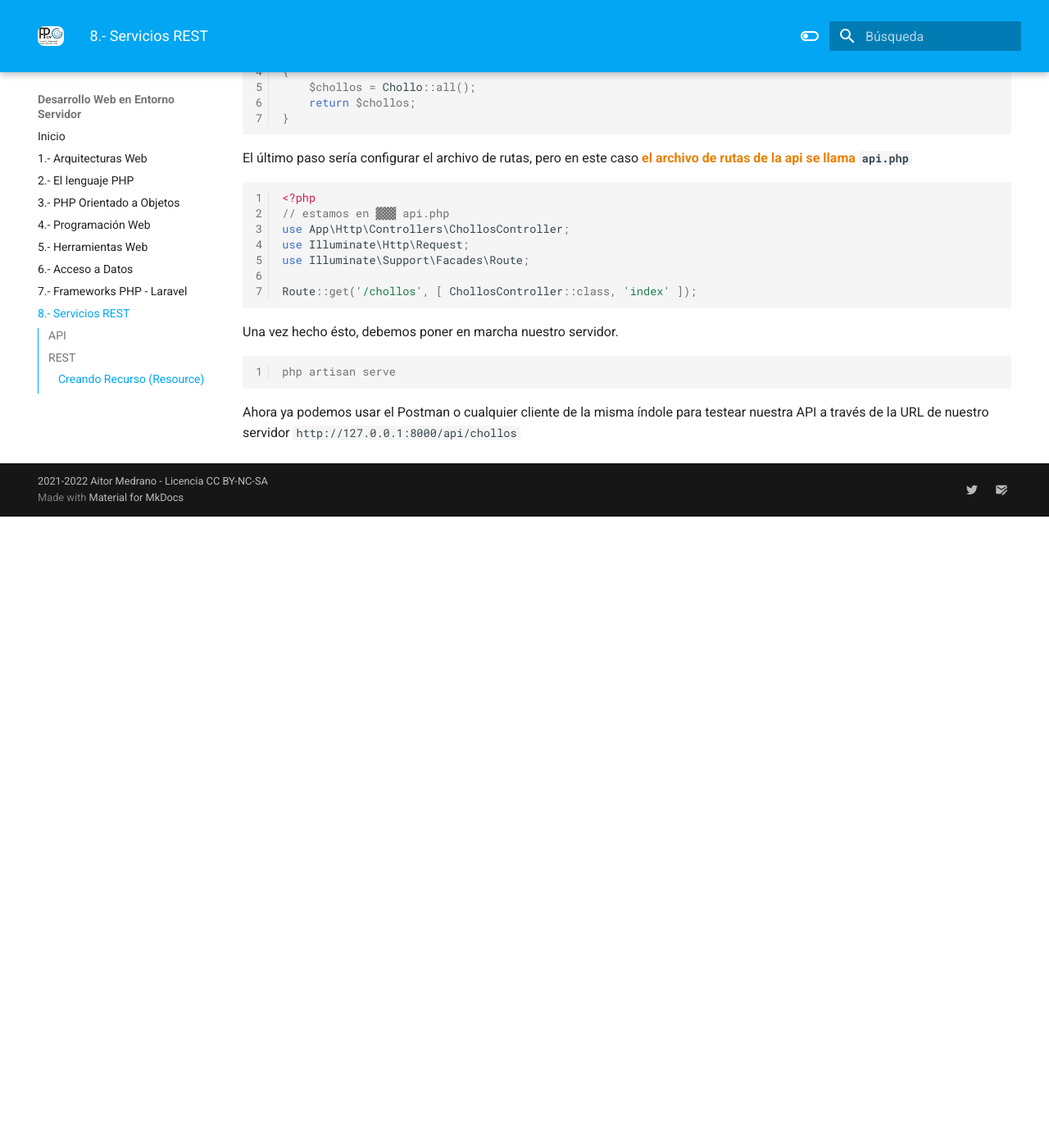
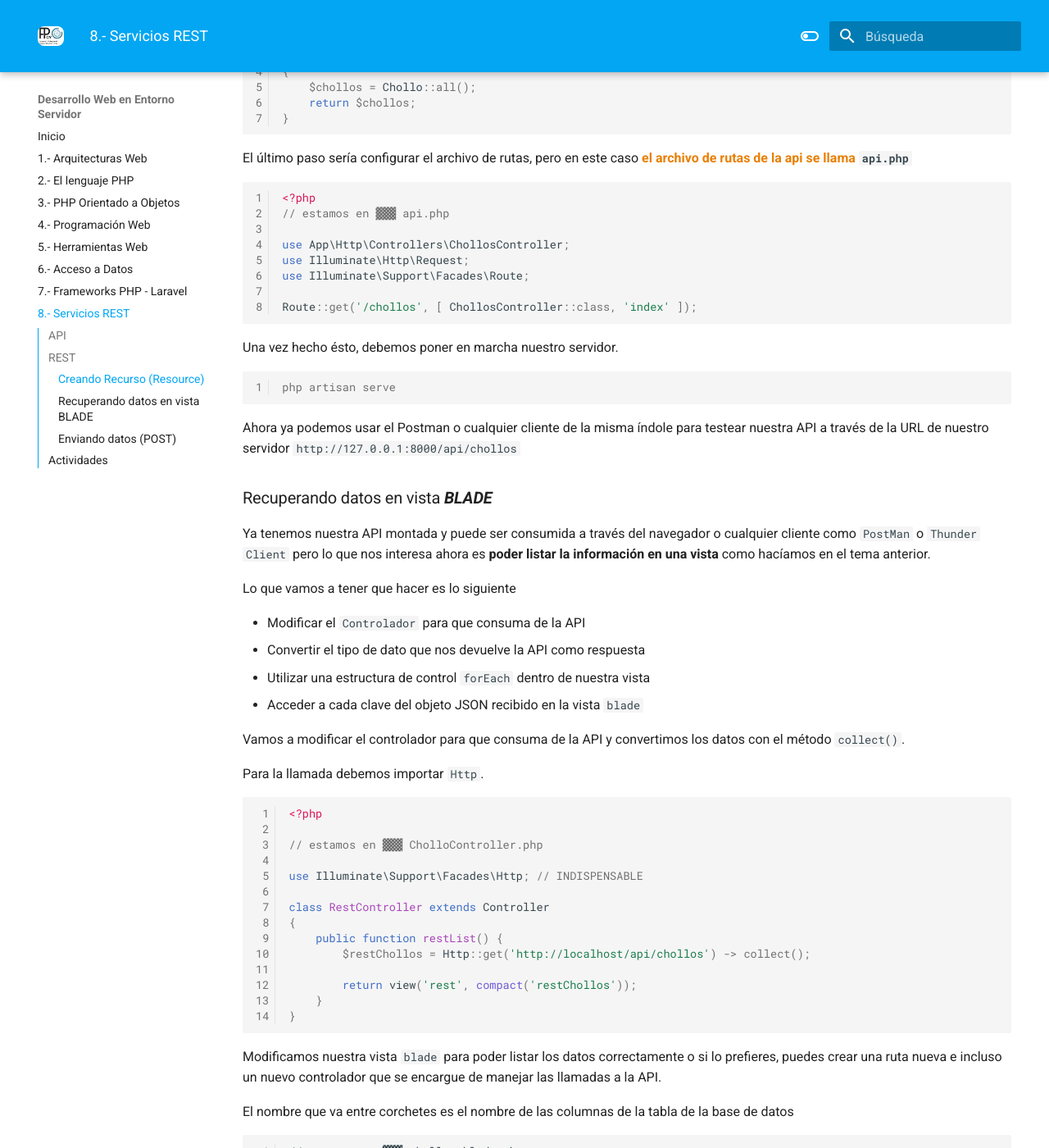
Before and after one commit to aitor-medrano/dwes2122, an MkDocs documentation site: the page built from docs/09rest.md, in a window 1280 px wide and 1400 px high, scrolled down 1770 px. Shown: the whole window at 82% size. Built offline with MkDocs 1.6.1 and Material for MkDocs 9.7.7, drawn with Linux system fonts in a browser that asks for light colours; before the commit the page ends 2400 px from its top, so only the background shows below that; some of the changed text lies outside the part shown.

Commit message:
Mostrando datos de api en vistas y método POST

````diff
--- a/docs/09rest.md
+++ b/docs/09rest.md
@@ -92,6 +92,7 @@
 ```php
 <?php
 // estamos en ▓▓▓ api.php
+
 use App\Http\Controllers\ChollosController;
 use Illuminate\Http\Request;
 use Illuminate\Support\Facades\Route;
@@ -106,6 +107,76 @@
 ```
 
 Ahora ya podemos usar el Postman o cualquier cliente de la misma índole para testear nuestra API a través de la URL de nuestro servidor `http://127.0.0.1:8000/api/chollos`
+
+### Recuperando datos en vista ***BLADE***
+
+Ya tenemos nuestra API montada y puede ser consumida a través del navegador o cualquier cliente como `PostMan` o `Thunder Client` pero lo que nos interesa ahora es **poder listar la información en una vista** como hacíamos en el tema anterior.
+
+Lo que vamos a tener que hacer es lo siguiente
+
+- Modificar el `Controlador` para que consuma de la API
+- Convertir el tipo de dato que nos devuelve la API como respuesta
+- Utilizar una estructura de control `forEach` dentro de nuestra vista
+- Acceder a cada clave del objeto JSON recibido en la vista `blade`
+
+
+Vamos a modificar el controlador para que consuma de la API y convertimos los datos con el método `collect()`.
+
+Para la llamada debemos importar `Http`.
+
+```php
+<?php
+
+// estamos en ▓▓▓ CholloController.php
+
+use Illuminate\Support\Facades\Http; // INDISPENSABLE
+
+class RestController extends Controller
+{
+    public function restList() {
+        $restChollos = Http::get('http://localhost/api/chollos') -> collect();
+
+        return view('rest', compact('restChollos'));
+    }
+}
+```
+
+Modificamos nuestra vista `blade` para poder listar los datos correctamente o si lo prefieres, puedes crear una ruta nueva e incluso un nuevo controlador que se encargue de manejar las llamadas a la API.
+
+El nombre que va entre corchetes es el nombre de las columnas de la tabla de la base de datos
+
+```php
+// estamos en ▓▓▓ chollos.blade.php
+
+@foreach ($restChollos as $chollo)
+    <p>ID:  {{ $chollo["id"] }}</p> // Columna id
+    <p>Nombre:  {{ $chollo["nombre"] }}</p> // Columna nombre
+    <p>Descripción:  {{ $chollo["descripcion"] }}</p> // Columna descripcion
+
+    // [...]
+    <hr>
+@endforeach
+```
+
+### Enviando datos (POST)
+
+En una API, para poder enviar datos y que se guarden en la base de datos, debemos usar el método post bajo `Http` y pasarle los nuevos datos como un array asociativo, poniendo como `clave` el nombre de las columnas de la base de datos
+
+```php
+<?php
+
+$response = Http::post('http://localhost:8000/api/chollo-severo', [
+    'titulo' => 'Chollazo para este producto',
+    'descripcion' => 'Lorem ipsum dolo...',
+
+// [...]
+]);
+```
+
+## Actividades
+
+901. <span class="success">**Chollo Severo V 2.0**</span> Crea un controlador nuevo que se llame `RestController` (o como quieras llamarlo) y escribe todos los métodos que necesites para convertir tu `app` que, consume de una Base de Datos, a una `Restful App` que reciba los datos a través de la API de tu proyecto de Chollos.
+
 <!--
 ## Producción y consumo
 
````
